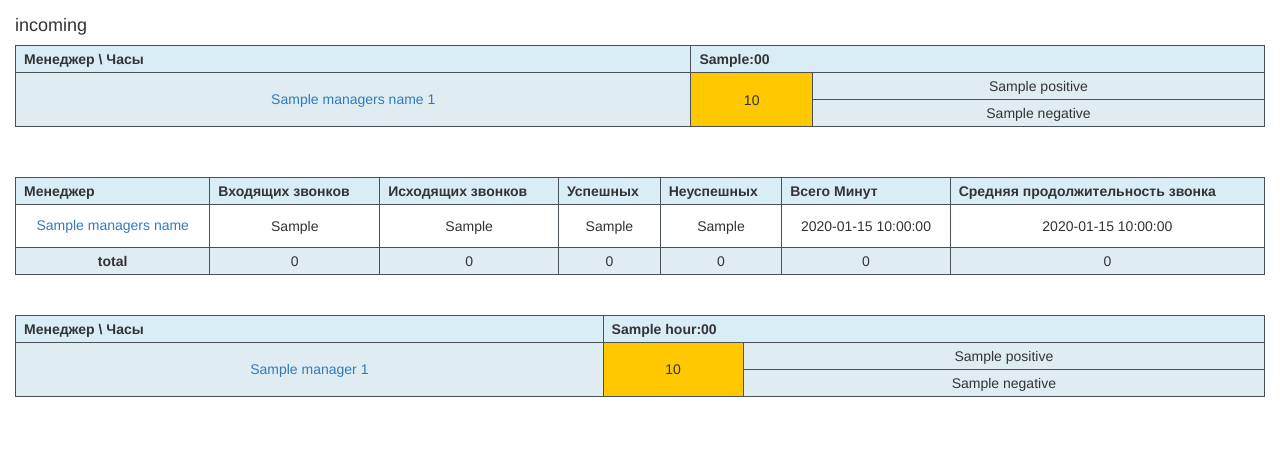
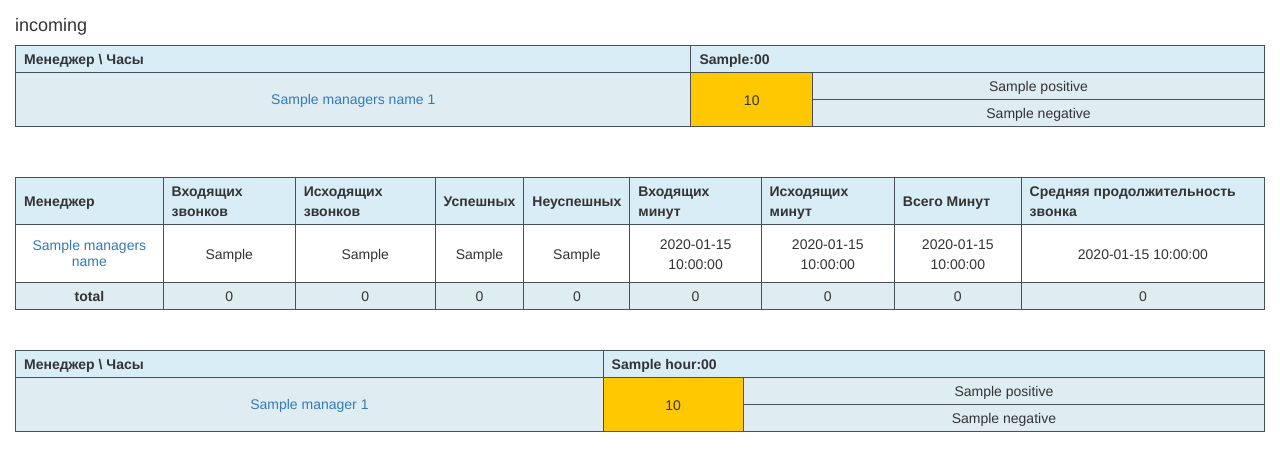
Before and after one commit to SergeyLatsarus/AsteriskStat, a Flask app: template app/templates/index.html in a window 1280 px wide; the page is wider, and only the part inside the window is pictured. Shown: the part 226-697 px from the top of that part. Run offline with Flask 2, Linux system fonts and the light colour scheme; the template is opened without the code that fills it: values that come from a table or form of the project are taken from there, most other values are stand-ins (such as "Sample title", 1, 10 or a date in 2020); some libraries are stand-ins or nearby versions.

Commit message:
refactoring

```diff
--- a/app/getData.py
+++ b/app/getData.py
@@ -40,12 +40,12 @@ def query(input_date_from, input_date_to):
 
     if query_date_from != None and query_date_to != None:
             c.execute("SELECT  cnam, src, dstchannel, calldate, billsec \
-                    FROM asteriskcdrdb.cdr \
+                    FROM CDR.cdr \
                     WHERE calldate BETWEEN '%s' AND '%s' " % (query_date_from_b, query_date_to))
             rows = c.fetchall()
     else:
         c.execute("SELECT  cnam, src, dstchannel, calldate, billsec \
-                        FROM asteriskcdrdb.cdr \
+                        FROM CDR.cdr \
                         WHERE calldate like '%s' " % query_date_from)
         rows = c.fetchall()
 
@@ -72,6 +72,7 @@ def is_manager_exist(caller_id):
 def add_outgoing_details(caller_id, bill_sec, call_hour ):
     is_succesed(caller_id, bill_sec)
     managers[caller_id].outbound_calls += 1
+    managers[caller_id].outbound_calls_time += int(round(bill_sec / 60.0))
     managers[caller_id].total_calls_time += int(round(bill_sec / 60.0))
     managers[caller_id].store_call_out(call_hour, 1 if bill_sec > 60 else 0, 0 if bill_sec > 60 else 1, bill_sec)
     managers[caller_id].average_time  = managers[caller_id].avg_time()
@@ -80,6 +81,7 @@ def add_outgoing_details(caller_id, bill_sec, call_hour ):
 def add_incoming_details(caller_id, bill_sec, call_hour ):
     is_succesed(caller_id, bill_sec)
     managers[caller_id].inbound_calls += 1
+    managers[caller_id].inbound_calls_time += int(round(bill_sec / 60.0))
     managers[caller_id].total_calls_time += int(round(bill_sec / 60.0))
     managers[caller_id].store_call_in(call_hour, 1 if bill_sec > 60 else 0, 0 if bill_sec > 60 else 1, bill_sec)
     managers[caller_id].average_time  = managers[caller_id].avg_time()
--- a/app/managers.py
+++ b/app/managers.py
@@ -6,6 +6,8 @@ class Manager(object):
         self.caller_name = cnam
         self.inbound_calls = 0
         self.outbound_calls = 0
+        self.inbound_calls_time = 0
+        self.outbound_calls_time = 0
         self.succesed_calls = 0
         self.unsuccesed_calls = 0
         self.total_calls_time = 0
--- a/app/templates/index.html
+++ b/app/templates/index.html
@@ -204,6 +204,8 @@
                   <th>Исходящих звонков</th>
                   <th>Успешных</th>
                   <th>Неуспешных</th>
+                  <th>Входящих минут</th>
+                  <th>Исходящих минут</th>
                   <th>Всего Минут</th>
                   <th>Средняя продолжительность звонка</th>
                   </tr>
@@ -212,6 +214,8 @@
          total_out = 0;
          total_succes = 0;
          total_unsucces = 0;
+         total_in_min = 0;
+         total_out_min = 0;
          total_time = 0;
          total_avg = 0;
          sum = 0;
@@ -226,6 +230,8 @@
               <td>{{ managers[manager].outbound_calls }}</td>
               <td>{{ managers[manager].succesed_calls  }}</td>
               <td>{{ managers[manager].unsuccesed_calls  }}</td>
+              <td>{{ managers[manager].inbound_calls_time  }} </td>
+              <td>{{ managers[manager].outbound_calls_time  }} </td>
               <td>{{ managers[manager].total_calls_time  }}</td>
               <td>{{ managers[manager].average_time}}</td>
               </tr>
@@ -233,6 +239,8 @@
                     total_out += {{ managers[manager].outbound_calls }};
                     total_succes += {{ managers[manager].succesed_calls  }};
                     total_unsucces += {{ managers[manager].unsuccesed_calls  }};
+                    total_in_min +={{ managers[manager].inbound_calls_time }};
+                    total_out_min += {{ managers[manager].outbound_calls_time }};
                     total_time += {{ managers[manager].total_calls_time  }};
                     sum += {{ managers[manager].average_time}};
                     i++;
@@ -245,6 +253,8 @@
             <td id="total_out">  </td>
             <td id="total_succes">  </td>
             <td id="total_unsucces">  </td>
+            <td id="total_in_min"> </td>
+            <td id="total_out_min">  </td>
             <td id="total_time">  </td>
             <td id="total_avg">  </td>
           </tr>
@@ -313,6 +323,8 @@
             $("#total_out").text(total_out);
             $("#total_succes").text(total_succes);
             $("#total_unsucces").text(total_unsucces);
+            $("#total_in_min").text(total_in_min);
+            $("#total_out_min").text(total_out_min);
             $("#total_time").text(total_time);
             $("#total_avg").text(total_avg);
           });
```
